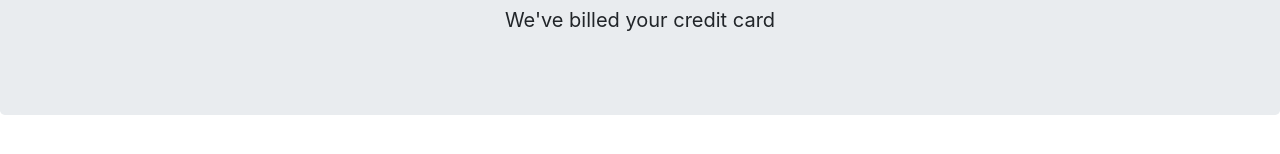
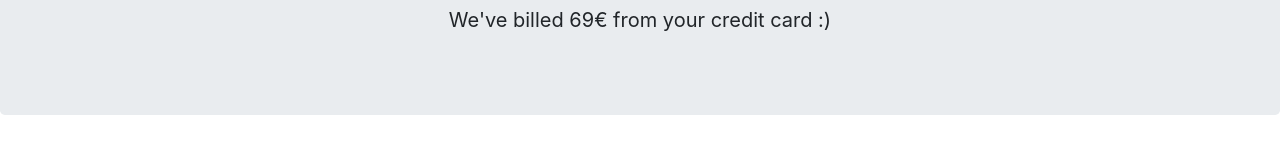
Before and after one commit to Team-Tarant/stupidhack22, a website: page transformation-engine/public/thank-you-for-purchase.html in a window 1280 px wide. Shown: the part 228-382 px from the top of the page. Drawn offline with nearby package versions, Linux system fonts and the light colour scheme.

Commit message:
naurista

```diff
--- a/transformation-engine/public/thank-you-for-purchase.html
+++ b/transformation-engine/public/thank-you-for-purchase.html
@@ -10,7 +10,7 @@
     <div class="jumbotron text-center">
       <img src="https://logos-world.net/wp-content/uploads/2021/03/Stripe-Logo.png" style="width: 100px"></img>
   <h1 class="display-3">Thank You for your purchase!</h1>
-  <p class="lead"><strong>We've billed your credit card</strong></p>
+  <p class="lead"><strong>We've billed 69€ from your credit card :)</strong></p>
 </div>
   </body>
 </html>
```
